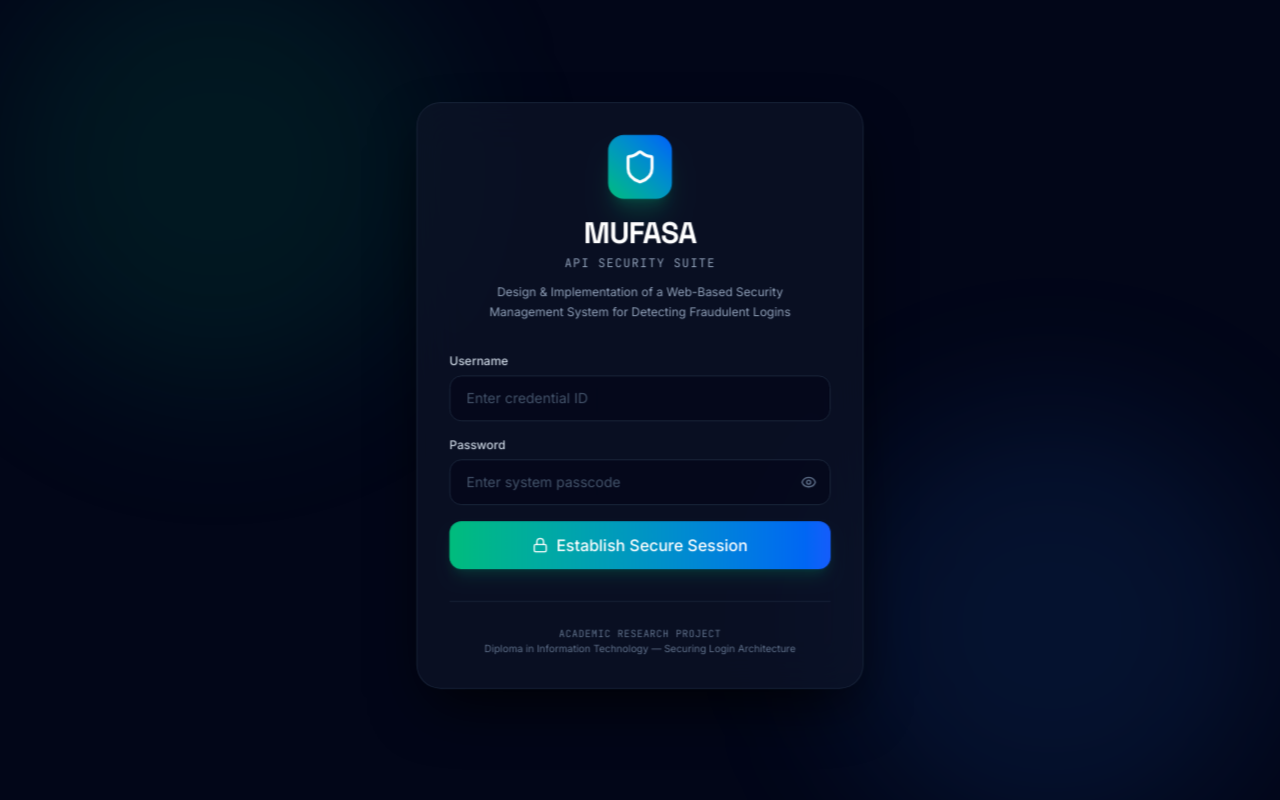
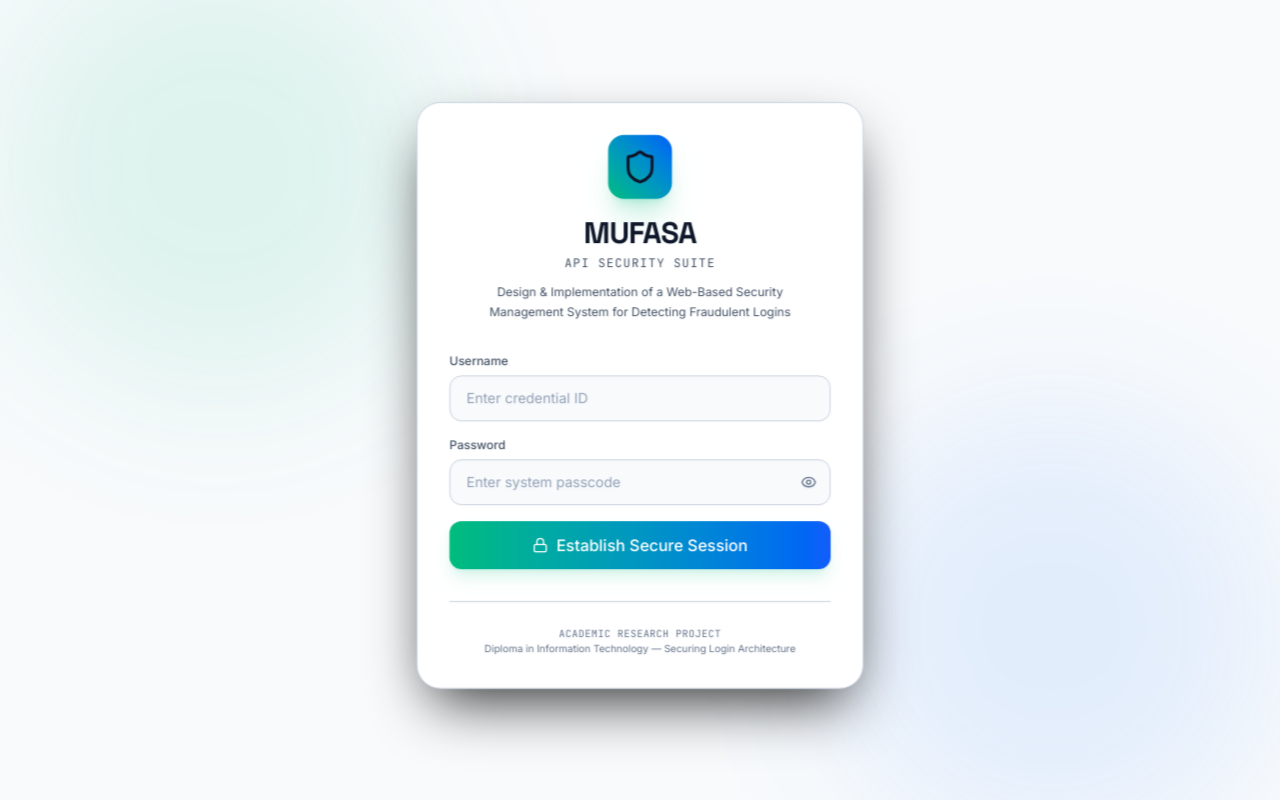
Before and after one commit to blessedresanjo25-cloud/MUFASA-API-Project, a React (Vite) app: page / in a window 1280 px wide. Built offline with nearby package versions, Linux system fonts and the light colour scheme.

Commit message:
Prepare automatic deployment and light theme

```diff
--- a/server.ts
+++ b/server.ts
@@ -3,6 +3,7 @@
  * SPDX-License-Identifier: Apache-2.0
  */
 
+import 'dotenv/config';
 import express from 'express';
 import path from 'path';
 import fs from 'fs';
--- a/src/App.tsx
+++ b/src/App.tsx
@@ -584,149 +584,8 @@ export default function App() {
     return new Date(blockedUntilStr).getTime() > Date.now();
   };
 
-  // Return Login layout if not authenticated
-  if (!currentUser) {
-    return (
-      <div className="min-h-screen bg-slate-950 flex items-center justify-center px-4 py-12 font-sans relative overflow-hidden">
-        {/* Animated Background Accents */}
-        <motion.div
-          animate={{
-            scale: [1, 1.2, 1],
-            x: [0, 30, 0],
-            y: [0, -30, 0]
-          }}
-          transition={{
-            duration: 10,
-            repeat: Infinity,
-            repeatType: "reverse"
-          }}
-          className="absolute top-0 left-0 w-96 h-96 bg-emerald-500/10 rounded-full blur-3xl"
-        />
-        <motion.div
-          animate={{
-            scale: [1, 1.15, 1],
-            x: [0, -40, 0],
-            y: [0, 20, 0]
-          }}
-          transition={{
-            duration: 12,
-            repeat: Infinity,
-            repeatType: "reverse",
-            delay: 1
-          }}
-          className="absolute bottom-0 right-0 w-96 h-96 bg-blue-500/10 rounded-full blur-3xl"
-        />
-
-        <motion.div
-          initial={{ opacity: 0, y: 30, scale: 0.98 }}
-          animate={{
-            opacity: 1,
-            scale: 1,
-            y: [0, -14, 0]
-          }}
-          transition={{
-            opacity: { duration: 0.6, ease: "easeOut" },
-            scale: { duration: 0.6, ease: "easeOut" },
-            y: {
-              duration: 3.5,
-              repeat: Infinity,
-              repeatType: "reverse",
-              ease: "easeInOut"
-            }
-          }}
-          className="w-full max-w-md bg-slate-900/60 border border-slate-800/85 rounded-3xl shadow-[0_25px_60px_-15px_rgba(0,0,0,0.85)] p-8 backdrop-blur-xl relative z-10 hover:border-slate-800 transition-all duration-300"
-        >
-          {/* Main Logo Header */}
-          <div className="flex flex-col items-center justify-center text-center mb-8">
-            <div className="w-16 h-16 bg-gradient-to-tr from-emerald-500 to-blue-600 rounded-2xl flex items-center justify-center shadow-xl shadow-emerald-500/20 mb-4">
-              <Shield className="w-9 h-9 text-white" />
-            </div>
-            <h1 className="text-3xl font-display font-bold text-white tracking-tight">MUFASA</h1>
-            <p className="text-slate-400 font-mono text-xs uppercase tracking-widest mt-1">API Security Suite</p>
-            <p className="text-slate-400 text-xs mt-3 max-w-xs leading-relaxed">
-              Design & Implementation of a Web-Based Security Management System for Detecting Fraudulent Logins
-            </p>
-          </div>
-
-          {/* Actual Login Form */}
-          <form onSubmit={handleLogin} className="space-y-4">
-            <div>
-              <label className="block text-slate-300 text-xs font-medium mb-1.5" htmlFor="username">Username</label>
-              <div className="relative">
-                <input
-                  id="username"
-                  type="text"
-                  value={loginUsername}
-                  onChange={(e) => setLoginUsername(e.target.value)}
-                  placeholder="Enter credential ID"
-                  className="w-full bg-slate-950/60 border border-slate-800 rounded-xl py-3 px-4 text-white text-sm placeholder:text-slate-600 focus:outline-none focus:border-emerald-500 focus:ring-1 focus:ring-emerald-500/50 transition duration-150"
-                  required
-                />
-              </div>
-            </div>
-
-            <div>
-              <label className="block text-slate-300 text-xs font-medium mb-1.5" htmlFor="password">Password</label>
-              <div className="relative">
-                <input
-                  id="password"
-                  type={showLoginPassword ? "text" : "password"}
-                  value={loginPassword}
-                  onChange={(e) => setLoginPassword(e.target.value)}
-                  placeholder="Enter system passcode"
-                  className="w-full bg-slate-950/60 border border-slate-800 rounded-xl py-3 pl-4 pr-11 text-white text-sm placeholder:text-slate-600 focus:outline-none focus:border-emerald-500 focus:ring-1 focus:ring-emerald-500/50 transition duration-150"
-                  required
-                />
-                <button
-                  type="button"
-                  onClick={() => setShowLoginPassword(!showLoginPassword)}
-                  className="absolute inset-y-0 right-0 pr-3.5 flex items-center text-slate-500 hover:text-slate-300 transition-colors focus:outline-none"
-                  title={showLoginPassword ? "Hide password" : "Show password"}
-                >
-                  {showLoginPassword ? <EyeOff className="w-4 h-4" /> : <Eye className="w-4 h-4" />}
-                </button>
-              </div>
-            </div>
-
-            {authError && (
-              <div className="bg-red-500/10 border border-red-500/30 rounded-xl p-3 flex items-start gap-2.5">
-                <AlertCircle className="w-5 h-5 text-red-400 shrink-0 mt-0.5" />
-                <span className="text-xs text-red-300 leading-normal">{authError}</span>
-              </div>
-            )}
-
-            <button
-              id="login-btn"
-              type="submit"
-              disabled={isAuthenticating}
-              className="w-full bg-gradient-to-r from-emerald-500 to-blue-600 hover:from-emerald-450 hover:to-blue-500 text-white font-medium py-3 px-4 rounded-xl shadow-lg shadow-emerald-500/15 focus:outline-none transition duration-150 flex items-center justify-center gap-2 mt-2"
-            >
-              {isAuthenticating ? (
-                <>
-                  <RefreshCw className="w-4 h-4 animate-spin" />
-                  Authenticating System...
-                </>
-              ) : (
-                <>
-                  <Lock className="w-4 h-4" />
-                  Establish Secure Session
-                </>
-              )}
-            </button>
-          </form>
-
-          {/* Scientific Academic Footer */}
-          <div className="mt-8 pt-6 border-t border-slate-800/80 text-center">
-            <span className="text-[10px] text-slate-500 block uppercase tracking-wider font-mono">Academic Research Project</span>
-            <span className="text-[10px] text-slate-500 block font-sans">Diploma in Information Technology — Securing Login Architecture</span>
-          </div>
-        </motion.div>
-      </div>
-    );
-  }
-
   // Determine administrator access flag
-  const isAdmin = currentUser.role === 'Administrator';
+  const isAdmin = currentUser ? currentUser.role === 'Administrator' : false;
 
   // Format alert center counters
   const unreadAlertsCount = alertsList.filter(a => !a.isRead).length;
@@ -825,8 +684,148 @@ export default function App() {
     }
   };
 
+  if (!currentUser) {
+    return (
+      <div className="light-theme min-h-screen bg-slate-950 flex items-center justify-center px-4 py-12 font-sans relative overflow-hidden">
+        {/* Animated Background Accents */}
+        <motion.div
+          animate={{
+            scale: [1, 1.2, 1],
+            x: [0, 30, 0],
+            y: [0, -30, 0]
+          }}
+          transition={{
+            duration: 10,
+            repeat: Infinity,
+            repeatType: "reverse"
+          }}
+          className="absolute top-0 left-0 w-96 h-96 bg-emerald-500/10 rounded-full blur-3xl"
+        />
+        <motion.div
+          animate={{
+            scale: [1, 1.15, 1],
+            x: [0, -40, 0],
+            y: [0, 20, 0]
+          }}
+          transition={{
+            duration: 12,
+            repeat: Infinity,
+            repeatType: "reverse",
+            delay: 1
+          }}
+          className="absolute bottom-0 right-0 w-96 h-96 bg-blue-500/10 rounded-full blur-3xl"
+        />
+
+        <motion.div
+          initial={{ opacity: 0, y: 30, scale: 0.98 }}
+          animate={{
+            opacity: 1,
+            scale: 1,
+            y: [0, -14, 0]
+          }}
+          transition={{
+            opacity: { duration: 0.6, ease: "easeOut" },
+            scale: { duration: 0.6, ease: "easeOut" },
+            y: {
+              duration: 3.5,
+              repeat: Infinity,
+              repeatType: "reverse",
+              ease: "easeInOut"
+            }
+          }}
+          className="w-full max-w-md bg-slate-900/60 border border-slate-800/85 rounded-3xl shadow-[0_25px_60px_-15px_rgba(0,0,0,0.85)] p-8 backdrop-blur-xl relative z-10 hover:border-slate-800 transition-all duration-300"
+        >
+          {/* Main Logo Header */}
+          <div className="flex flex-col items-center justify-center text-center mb-8">
+            <div className="w-16 h-16 bg-gradient-to-tr from-emerald-500 to-blue-600 rounded-2xl flex items-center justify-center shadow-xl shadow-emerald-500/20 mb-4">
+              <Shield className="w-9 h-9 text-white" />
+            </div>
+            <h1 className="text-3xl font-display font-bold text-white tracking-tight">MUFASA</h1>
+            <p className="text-slate-400 font-mono text-xs uppercase tracking-widest mt-1">API Security Suite</p>
+            <p className="text-slate-400 text-xs mt-3 max-w-xs leading-relaxed">
+              Design & Implementation of a Web-Based Security Management System for Detecting Fraudulent Logins
+            </p>
+          </div>
+
+          {/* Actual Login Form */}
+          <form onSubmit={handleLogin} className="space-y-4">
+            <div>
+              <label className="block text-slate-300 text-xs font-medium mb-1.5" htmlFor="username">Username</label>
+              <div className="relative">
+                <input
+                  id="username"
+                  type="text"
+                  value={loginUsername}
+                  onChange={(e) => setLoginUsername(e.target.value)}
+                  placeholder="Enter credential ID"
+                  className="w-full bg-slate-950/60 border border-slate-800 rounded-xl py-3 px-4 text-white text-sm placeholder:text-slate-600 focus:outline-none focus:border-emerald-500 focus:ring-1 focus:ring-emerald-500/50 transition duration-150"
+                  required
+                />
+              </div>
+            </div>
+
+            <div>
+              <label className="block text-slate-300 text-xs font-medium mb-1.5" htmlFor="password">Password</label>
+              <div className="relative">
+                <input
+                  id="password"
+                  type={showLoginPassword ? "text" : "password"}
+                  value={loginPassword}
+                  onChange={(e) => setLoginPassword(e.target.value)}
+                  placeholder="Enter system passcode"
+                  className="w-full bg-slate-950/60 border border-slate-800 rounded-xl py-3 pl-4 pr-11 text-white text-sm placeholder:text-slate-600 focus:outline-none focus:border-emerald-500 focus:ring-1 focus:ring-emerald-500/50 transition duration-150"
+                  required
+                />
+                <button
+                  type="button"
+                  onClick={() => setShowLoginPassword(!showLoginPassword)}
+                  className="absolute inset-y-0 right-0 pr-3.5 flex items-center text-slate-500 hover:text-slate-300 transition-colors focus:outline-none"
+                  title={showLoginPassword ? "Hide password" : "Show password"}
+                >
+                  {showLoginPassword ? <EyeOff className="w-4 h-4" /> : <Eye className="w-4 h-4" />}
+                </button>
+              </div>
+            </div>
+
+            {authError && (
+              <div className="bg-red-500/10 border border-red-500/30 rounded-xl p-3 flex items-start gap-2.5">
+                <AlertCircle className="w-5 h-5 text-red-400 shrink-0 mt-0.5" />
+                <span className="text-xs text-red-300 leading-normal">{authError}</span>
+              </div>
+            )}
+
+            <button
+              id="login-btn"
+              type="submit"
+              disabled={isAuthenticating}
+              className="w-full bg-gradient-to-r from-emerald-500 to-blue-600 hover:from-emerald-450 hover:to-blue-500 text-white font-medium py-3 px-4 rounded-xl shadow-lg shadow-emerald-500/15 focus:outline-none transition duration-150 flex items-center justify-center gap-2 mt-2"
+            >
+              {isAuthenticating ? (
+                <>
+                  <RefreshCw className="w-4 h-4 animate-spin" />
+                  Authenticating System...
+                </>
+              ) : (
+                <>
+                  <Lock className="w-4 h-4" />
+                  Establish Secure Session
+                </>
+              )}
+            </button>
+          </form>
+
+          {/* Scientific Academic Footer */}
+          <div className="mt-8 pt-6 border-t border-slate-800/80 text-center">
+            <span className="text-[10px] text-slate-500 block uppercase tracking-wider font-mono">Academic Research Project</span>
+            <span className="text-[10px] text-slate-500 block font-sans">Diploma in Information Technology — Securing Login Architecture</span>
+          </div>
+        </motion.div>
+      </div>
+    );
+  }
+
   return (
-    <div className="min-h-screen bg-slate-950 font-sans text-slate-100 flex flex-col md:flex-row">
+    <div className="light-theme min-h-screen bg-slate-950 font-sans text-slate-100 flex flex-col md:flex-row">
       {/* 1. SIDEBAR NAVIGATION */}
       <aside className="sticky top-0 z-30 w-full md:sticky md:top-0 md:h-screen md:w-64 bg-slate-900 border-b md:border-b-0 md:border-r border-slate-800 shrink-0 flex flex-col">
         {/* Core Suite Header - ALWAYS STAGNANT (Sticky top on mobile/desktop) */}
--- a/src/index.css
+++ b/src/index.css
@@ -6,3 +6,81 @@
   --font-display: "Space Grotesk", sans-serif;
   --font-mono: "JetBrains Mono", monospace;
 }
+
+.light-theme {
+  color-scheme: light;
+  color: #0f172a;
+}
+
+.light-theme[class*="bg-slate-950"] {
+  background-color: #f8fafc !important;
+}
+
+.light-theme [class*="bg-slate-950"] {
+  background-color: #f8fafc !important;
+}
+
+.light-theme [class*="bg-slate-900"] {
+  background-color: #fff !important;
+}
+
+.light-theme [class*="bg-slate-850"],
+.light-theme [class*="bg-slate-905"] {
+  background-color: #f1f5f9 !important;
+}
+
+.light-theme [class*="bg-slate-805"] {
+  background-color: #fff !important;
+}
+
+.light-theme [class*="bg-slate-800"] {
+  background-color: #e2e8f0 !important;
+}
+
+.light-theme [class*="hover:bg-slate-850"]:hover {
+  background-color: #e2e8f0 !important;
+}
+
+.light-theme [class*="hover:bg-slate-800"]:hover {
+  background-color: #cbd5e1 !important;
+}
+
+.light-theme[class~="text-slate-100"],
+.light-theme [class~="text-slate-100"],
+.light-theme [class~="text-slate-200"],
+.light-theme [class~="text-white"]:not([class*="bg-gradient"]):not([class*="bg-emerald-"]):not([class*="bg-blue-"]):not([class*="bg-red-"]):not([class*="bg-rose-"]) {
+  color: #0f172a !important;
+}
+
+.light-theme [class~="text-slate-300"],
+.light-theme [class~="text-slate-400"] {
+  color: #475569 !important;
+}
+
+.light-theme [class~="text-slate-500"],
+.light-theme [class~="text-slate-600"] {
+  color: #64748b !important;
+}
+
+.light-theme [class*="placeholder:text-slate-600"]::placeholder {
+  color: #94a3b8 !important;
+}
+
+.light-theme [class*="border-slate-"] {
+  border-color: #cbd5e1 !important;
+}
+
+.light-theme [class*="hover:text-white"]:hover {
+  color: #0f172a !important;
+}
+
+.light-theme [class*="bg-gradient"] [class~="text-white"] {
+  color: #fff !important;
+}
+
+.light-theme [class*="bg-emerald-"] [class~="text-white"],
+.light-theme [class*="bg-blue-"] [class~="text-white"],
+.light-theme [class*="bg-red-"] [class~="text-white"],
+.light-theme [class*="bg-rose-"] [class~="text-white"] {
+  color: #fff !important;
+}
```
Also changed, not shown: render.yaml (added, +17 -0 lines), 1 other file (tests, documents, lock files or other folders).
